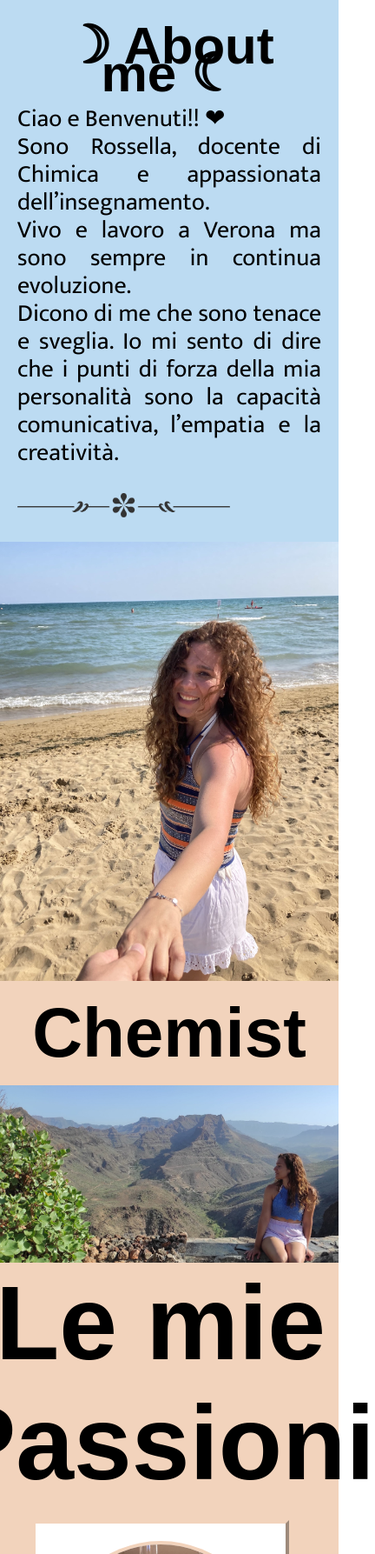
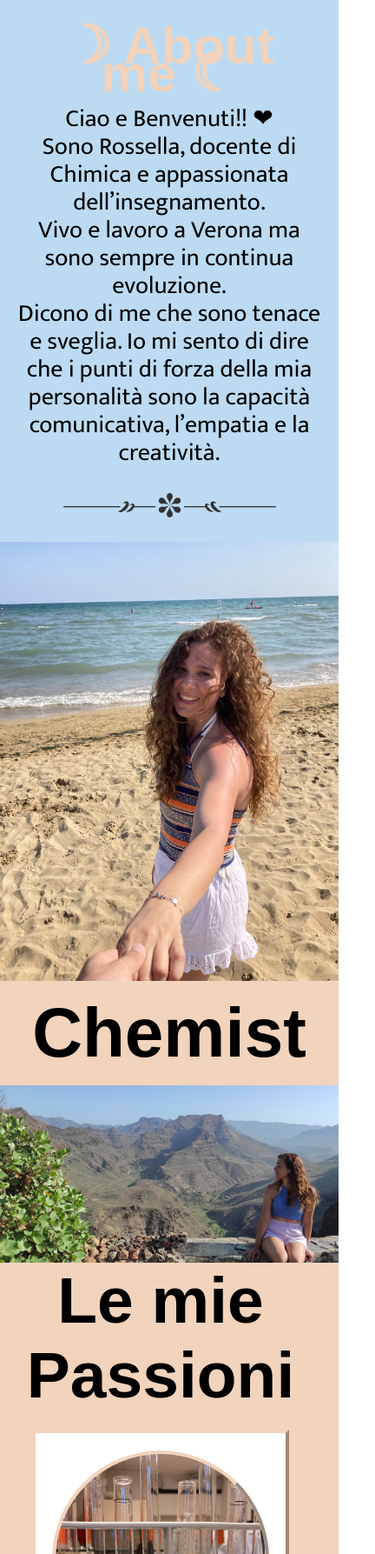
Before and after one commit to rossellasuppa/My-Website, a plain HTML site: page index.html in a window 390 px wide. Shown: the part 213-2000 px from the top of the page at 87% size, 432 px wide, since content can reach past the window. Drawn offline with Linux system fonts and the light colour scheme; a web font is replaced by a local one.

Commit message:
modifica media query cell

```diff
--- a/assets/css/style.css
+++ b/assets/css/style.css
@@ -135,7 +135,7 @@ body {
 .sez-testo {
     width: 50%;
     height: 100%;
-    text-align: justify;
+    text-align: center;
     font-size: 35px;
     padding: 30px;
     line-height: 60px;
@@ -147,6 +147,7 @@ body {
     font-size: 80px;
     padding: 30px;
     text-align: center;
+    color: #F2D3BC;;
 }
 
 .sez-testo img {
@@ -212,7 +213,7 @@ body {
     font-size: 35px;
     padding: 60px;
     line-height: 60px;
-    text-align: center;
+    text-align: justify;
     height: auto;
 }
 
@@ -337,8 +338,12 @@ body {
         font-size: 25px;
     }
 
+    .sez-testo h2 {
+        font-size: 50px;
+    }
+
     .slideshow {
-        font-size: 80px;
+        font-size: 50px;
     }
 
     .mi-presento2 p {
@@ -346,7 +351,7 @@ body {
     }
 
     .titoloCerchi {
-        font-size: 80px;
+        font-size: 50px;
     }
 }
 
```
